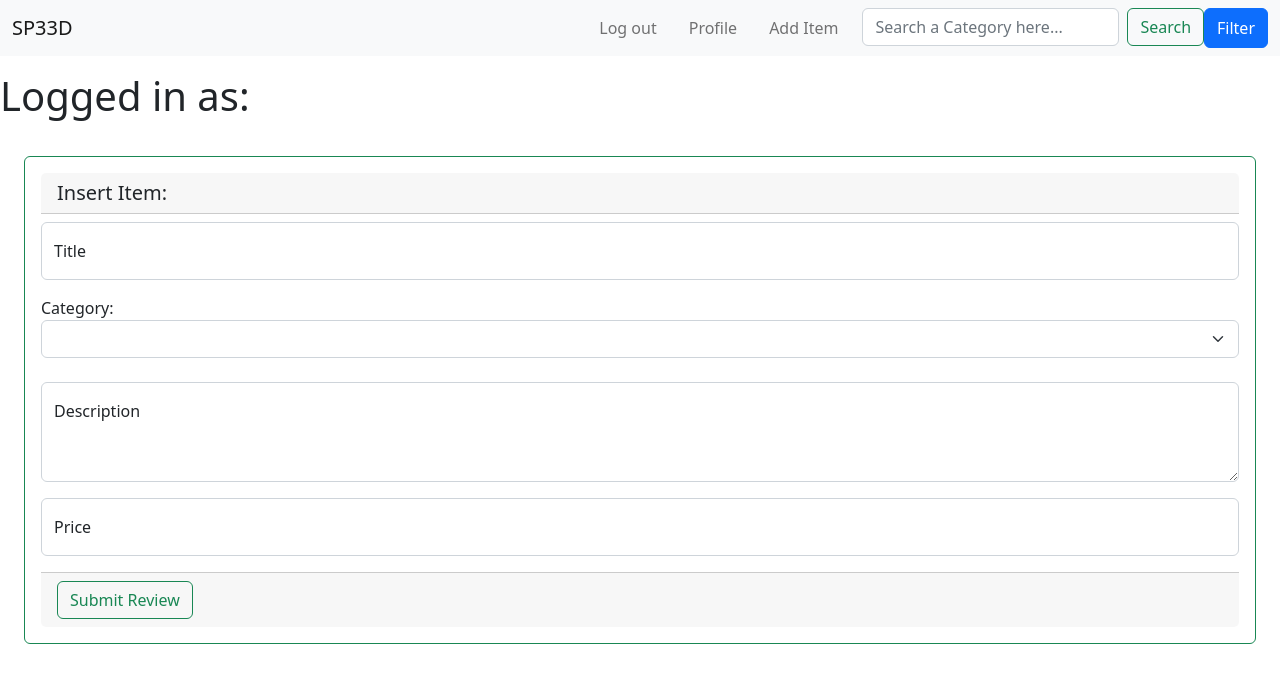
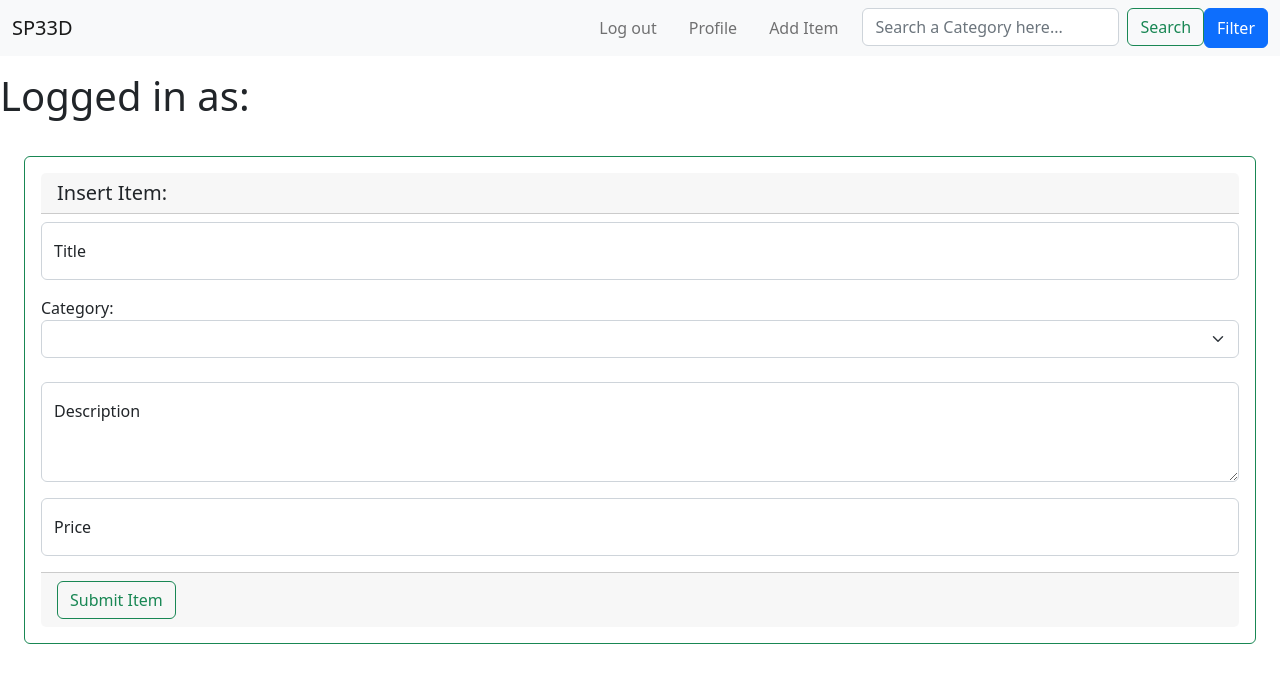
Before and after one commit to sari-ajina/Sp33d, a React (Create React App) app in the folder client/: page /items in a window 1280 px wide. Shown: the top 682 px of the page. Built offline with nearby package versions, Linux system fonts and the light colour scheme; no server answers.

Commit message:
fixed small error

```diff
--- a/client/src/components/Item/Item.js
+++ b/client/src/components/Item/Item.js
@@ -56,37 +56,6 @@ function Item() {
     <div>
       <NavbarStyle></NavbarStyle>
       <h1>Logged in as: {user}</h1>
-      {/* <h2>Insert Item</h2>
-      <form onSubmit={handleSubmit}>
-        <div>
-          <label>Title:</label>
-          <br></br>
-          <input type="text" value={title} onChange={e => setTitle(e.target.value)} required />
-        </div>
-        <div>
-          <label>Description:</label>
-          <br></br>
-          <textarea value={description} onChange={e => setDescription(e.target.value)} required />
-        </div>
-        <div>
-          <label>Category:</label>
-          <br></br>
-          <select onChange={e => setCategory(e.target.value)} required>
-            <option value="-1"></option>
-            <option value="Sedan">Sedan</option>
-            <option value="SUV">SUV</option>
-            <option value="Convertible">Convertible</option>
-            <option value="Sport">Sport</option>
-            <option value="Retro">Retro</option>
-          </select>
-        </div>
-        <div>
-          <label>Price:</label>
-          <br></br>
-          <input type="number" value={price} onChange={e => setPrice(e.target.value)} required />
-        </div>
-        <button type="submit">Submit</button>
-      </form> */}
       <Row sm={1} md={1} lg={1} style={{margin: "12px"}} className="g-4">
         <Col>
           <Card border='success'>
@@ -147,7 +116,7 @@ function Item() {
                         </FloatingLabel>
                       </Card.Text>
                       <Card.Footer>
-                          <Button type="submit" variant="outline-success">Submit Review</Button>
+                          <Button type="submit" variant="outline-success">Submit Item</Button>
                       </Card.Footer>
                   </Form>
               </Card.Body>
```
